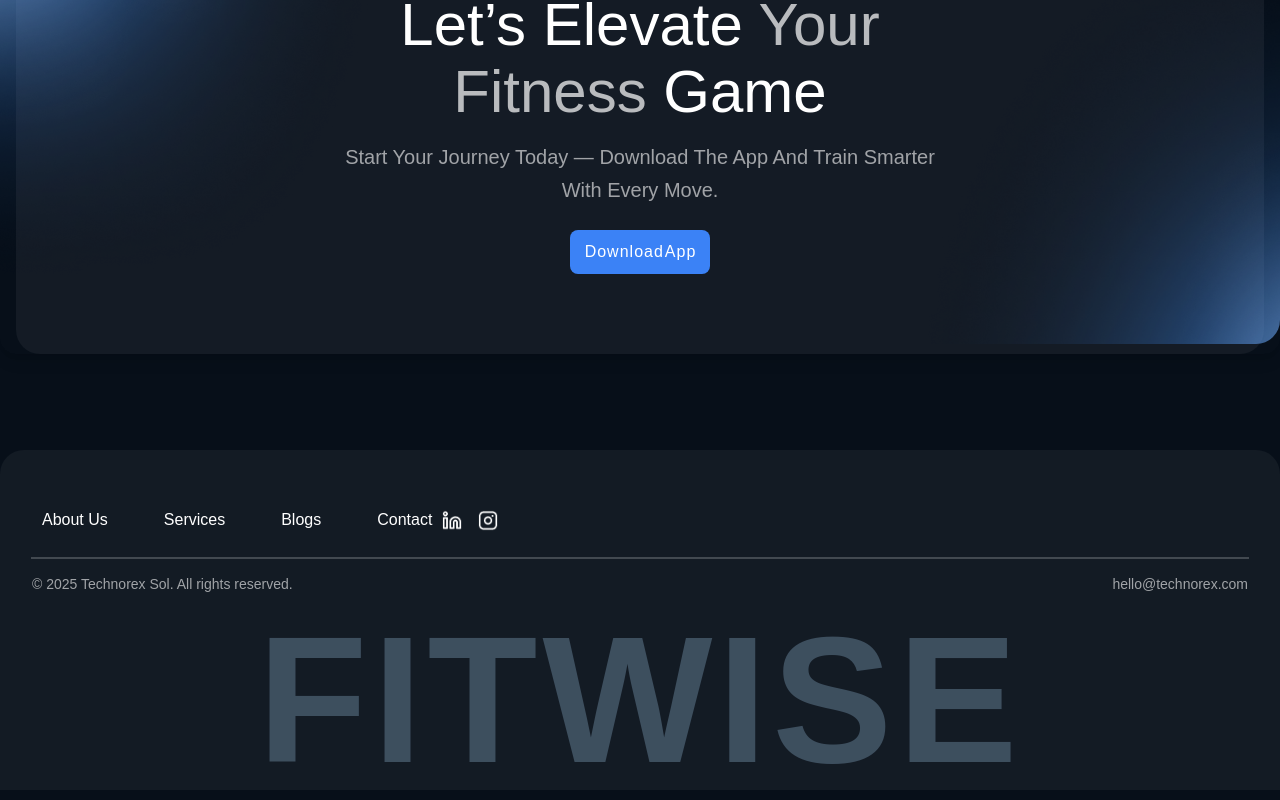
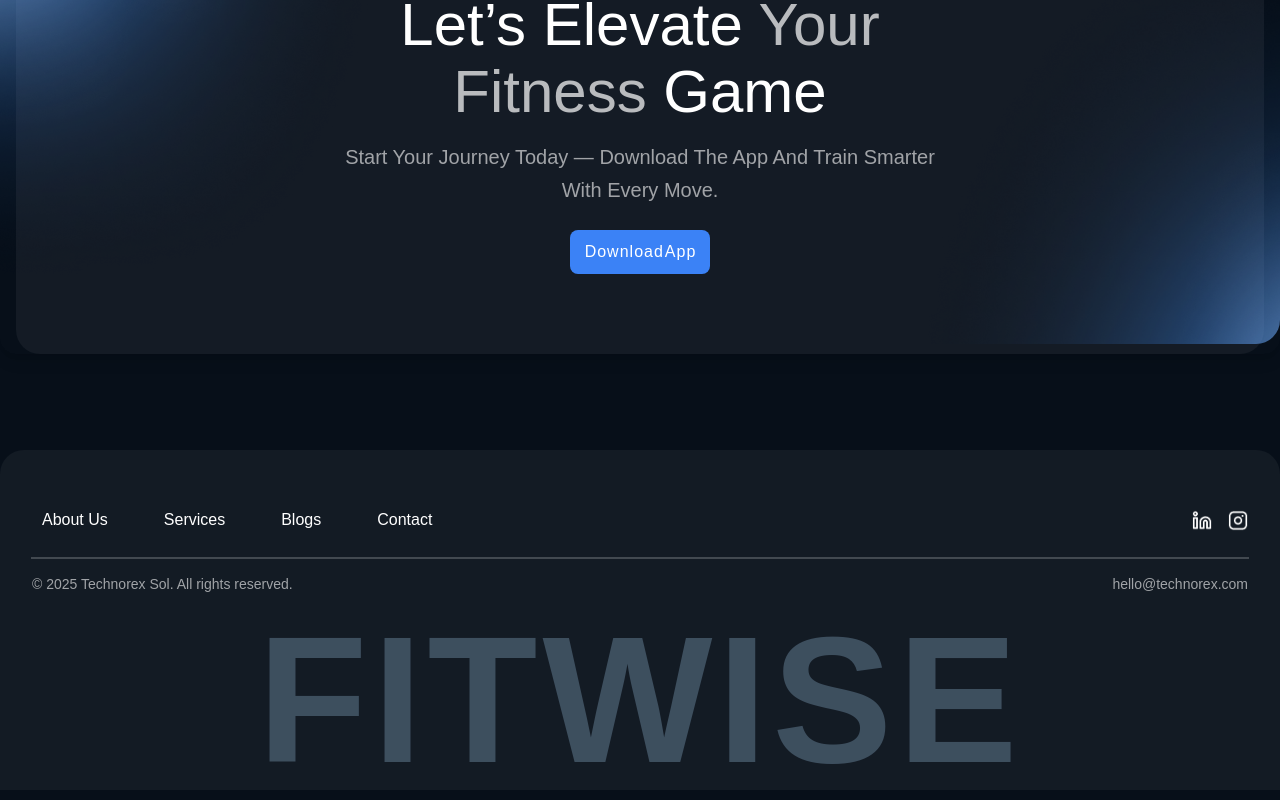
Before and after one commit to fatima789733/Fitwise, a Next.js app: page / in a window 1280 px wide. Shown: the part 4121-4921 px from the top of the page. Built offline with nearby package versions, Linux system fonts and the light colour scheme; a web font is replaced by a local one.

Commit message:
first commit

```diff
--- a/src/app/components/footer-section/index.tsx
+++ b/src/app/components/footer-section/index.tsx
@@ -6,12 +6,13 @@ export default function Footer() {
   return (
     <div className="mt-24 px-8 pt-12 mx-auto flex flex-col gap-4 bg-[#131b24] rounded-tl-3xl rounded-tr-3xl">
       {/* Top Links & Icons */}
+      <div className="w-full flex justify-between items-center">
+        {/* Left: Navigation Links */}
         <AnimatedSection
           delay={100}
           duration="duration-500"
           distance="translate-y-6"
         >
-        <div className="self-stretch inline-flex justify-between items-center">
           <div className="p-2.5 flex justify-center items-center gap-14">
             <a
               href="#"
@@ -38,7 +39,15 @@ export default function Footer() {
               Contact
             </a>
           </div>
-          <div className="flex justify-start items-center gap-4">
+        </AnimatedSection>
+
+        {/* Right: Social Icons */}
+        <AnimatedSection
+          delay={150}
+          duration="duration-500"
+          distance="translate-y-6"
+        >
+          <div className="flex justify-end items-center gap-4 ml-auto">
             <Image
               src="/linkedIn.png"
               alt="linkedIn"
@@ -54,8 +63,8 @@ export default function Footer() {
               className="cursor-pointer"
             />
           </div>
+        </AnimatedSection>
       </div>
-      </AnimatedSection>
 
       {/* Divider */}
       <AnimatedSection
--- a/src/app/layout.js
+++ b/src/app/layout.js
@@ -1,12 +1,16 @@
 export const metadata = {
-  title: 'Next.js',
-  description: 'Generated by Next.js',
-}
+  title: "Fitwise",
+  description: "Generated by Next.js",
+};
 
 export default function RootLayout({ children }) {
   return (
     <html lang="en">
+      <head>
+        <link rel="icon" href="/logo.png" sizes="32x32" />
+        <title>Fitwise</title>
+      </head>
       <body>{children}</body>
     </html>
-  )
+  );
 }
```
Lines whose indentation alone changed are shown as unchanged.
